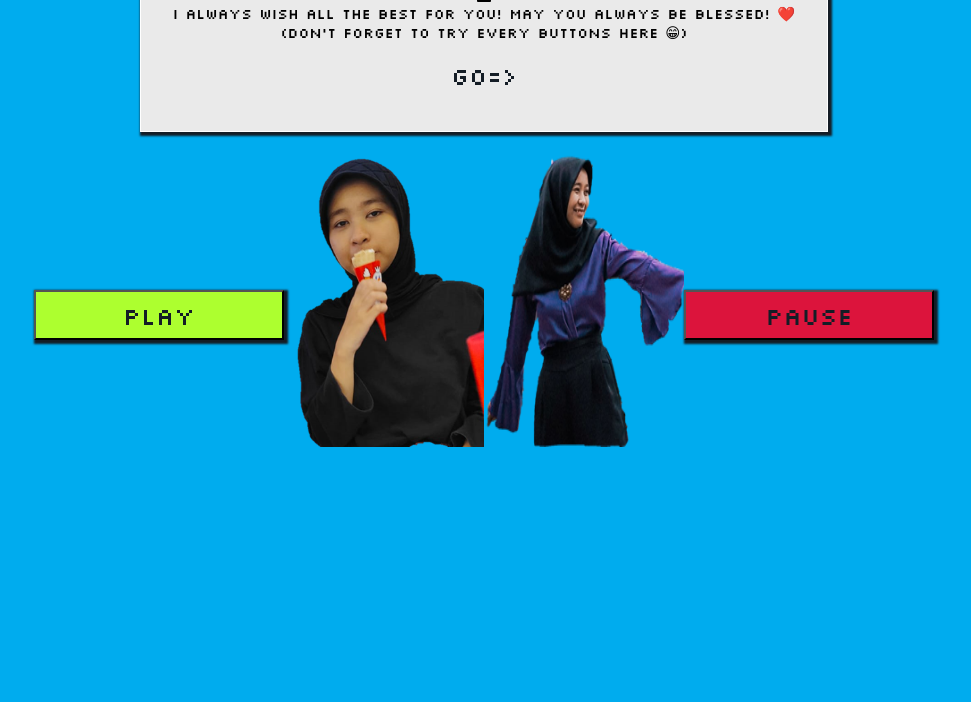
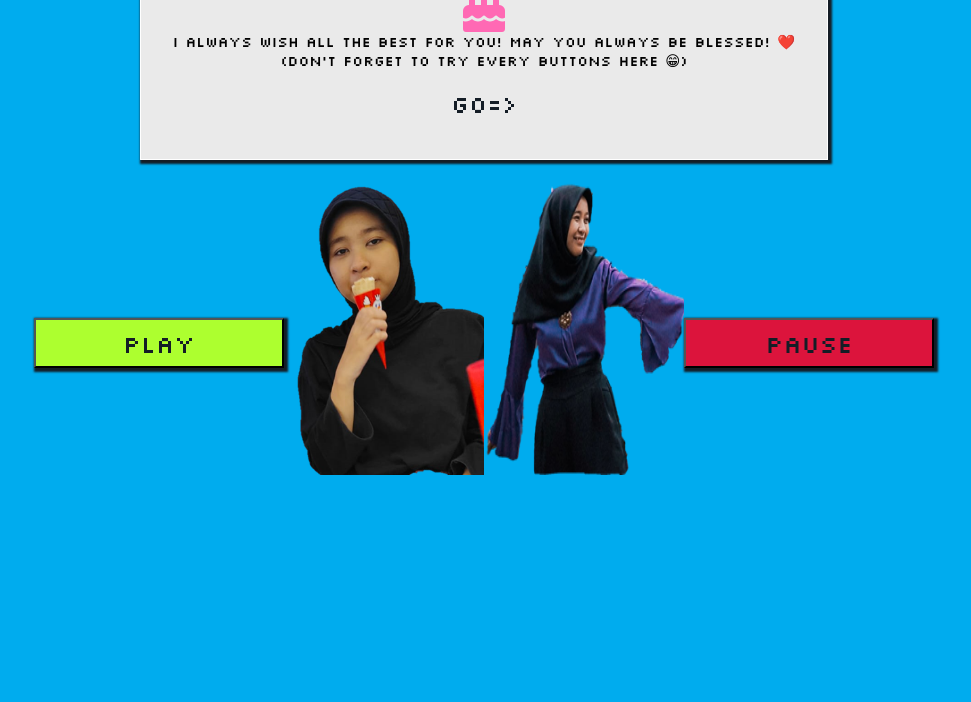
Before and after one commit to RifqiSabil/HBD23, a plain HTML site: page index.html in a window 1280 px wide. Shown: the part 98-800 px from the top of the page, without its empty margins (156-1127 px from the left). Drawn offline with Linux system fonts and the light colour scheme.

Commit message:
Update style.css

```diff
--- a/style.css
+++ b/style.css
@@ -53,6 +53,11 @@
 .title{
     font-size: 2em;
 }
+
+.birthday-icon {
+            font-size:3em; /* Adjust size */
+            color: #ff69b4; /* Hot pink color */
+        }
 
 .desc{
     font-size: .9em;
```
